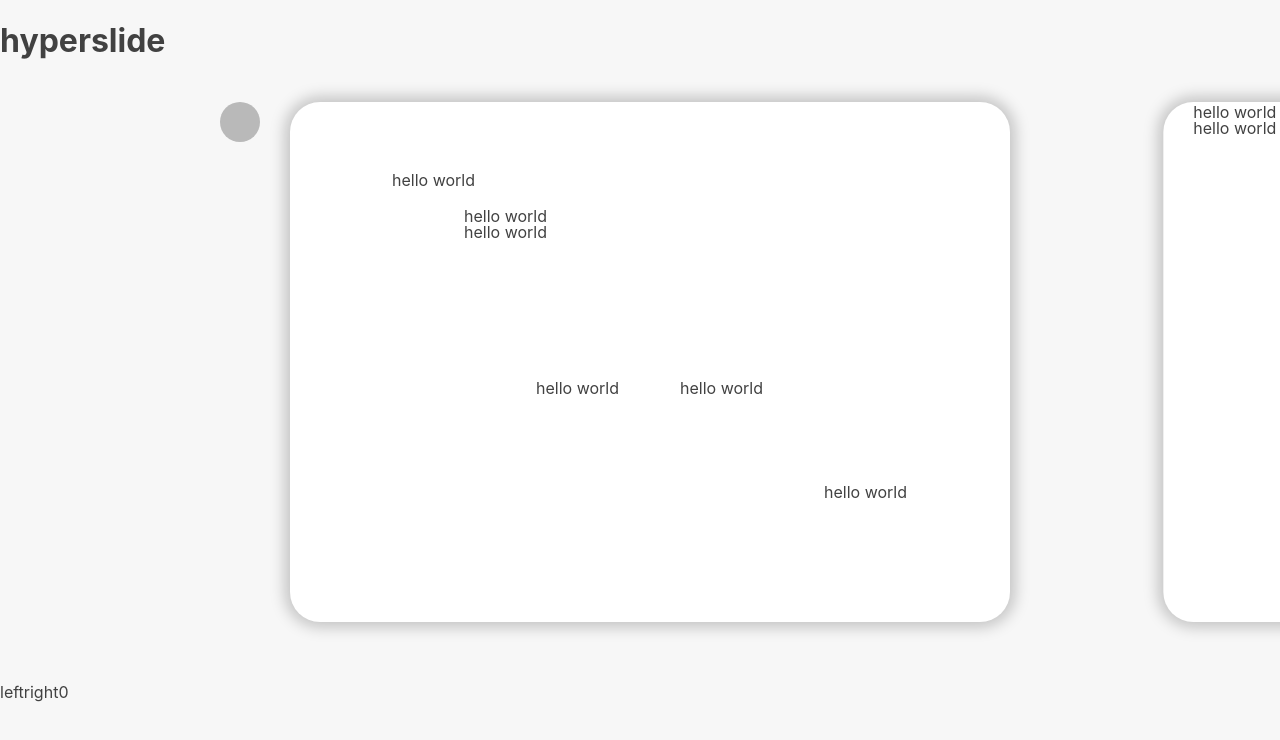
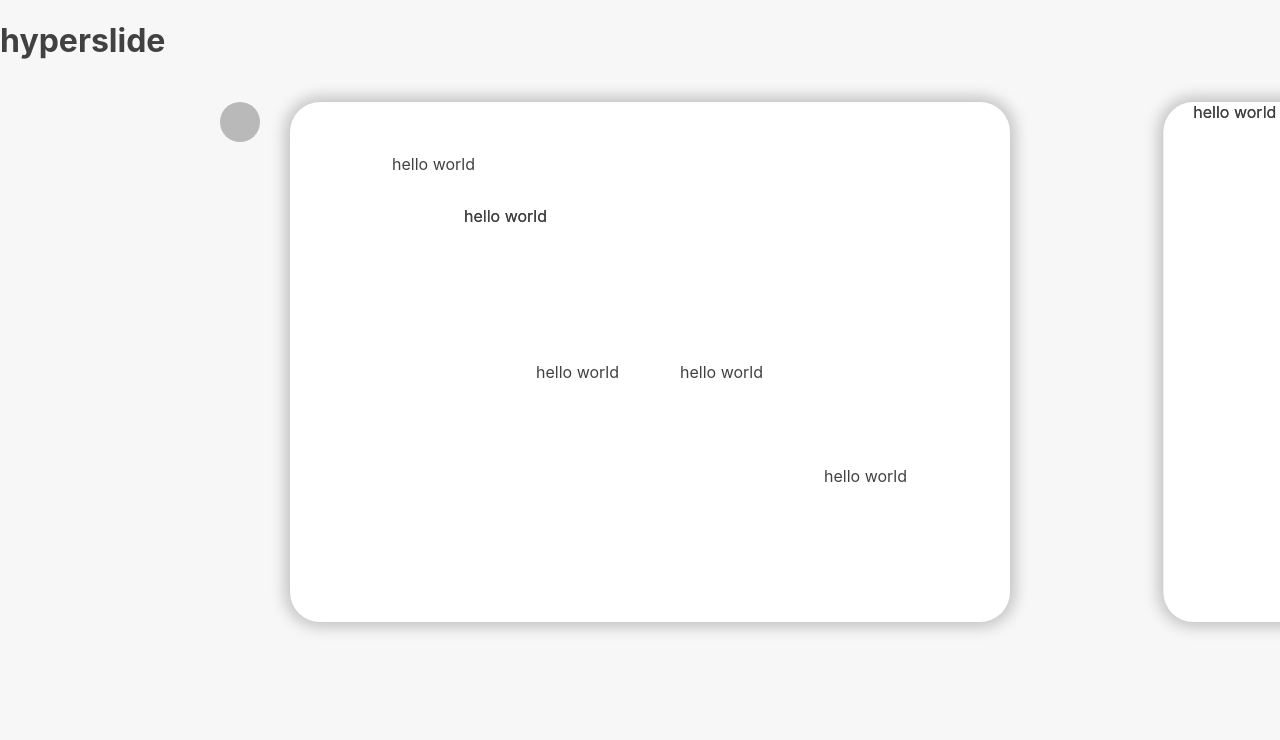
Before and after one commit to nichwch/serendipity, a Next.js app: page / in a window 1280 px wide. Shown: the top 740 px of the page. Built offline with nearby package versions, Linux system fonts and the light colour scheme; some icons are missing.

Commit message:
remove controls for now

```diff
--- a/components/SlideEditor/SlideEntity.tsx
+++ b/components/SlideEditor/SlideEntity.tsx
@@ -87,7 +87,9 @@ export const SlideEntityRenderer = (props: {
 				{slideEntity.type === "text" ? (
 					<Text slideEntity={slideEntity} />
 				) : null}
-				{slideEntity.type === "image" ? <p>{slideEntity.imgcontent}</p> : null}
+				{slideEntity.type === "image" ? (
+					<div>{slideEntity.imgcontent}</div>
+				) : null}
 			</Entity>
 			{props.editable ? (
 				<DragHandleContainer
--- a/components/Slideshow.tsx
+++ b/components/Slideshow.tsx
@@ -187,9 +187,6 @@ export const Slideshow = (props: {
 					) : null}
 				</TransitionGroup>
 			</SlidesContainer>
-			<button onClick={slideLeft}>left</button>
-			<button onClick={slideRight}>right</button>
-			{index}
 		</>
 	);
 };
```
